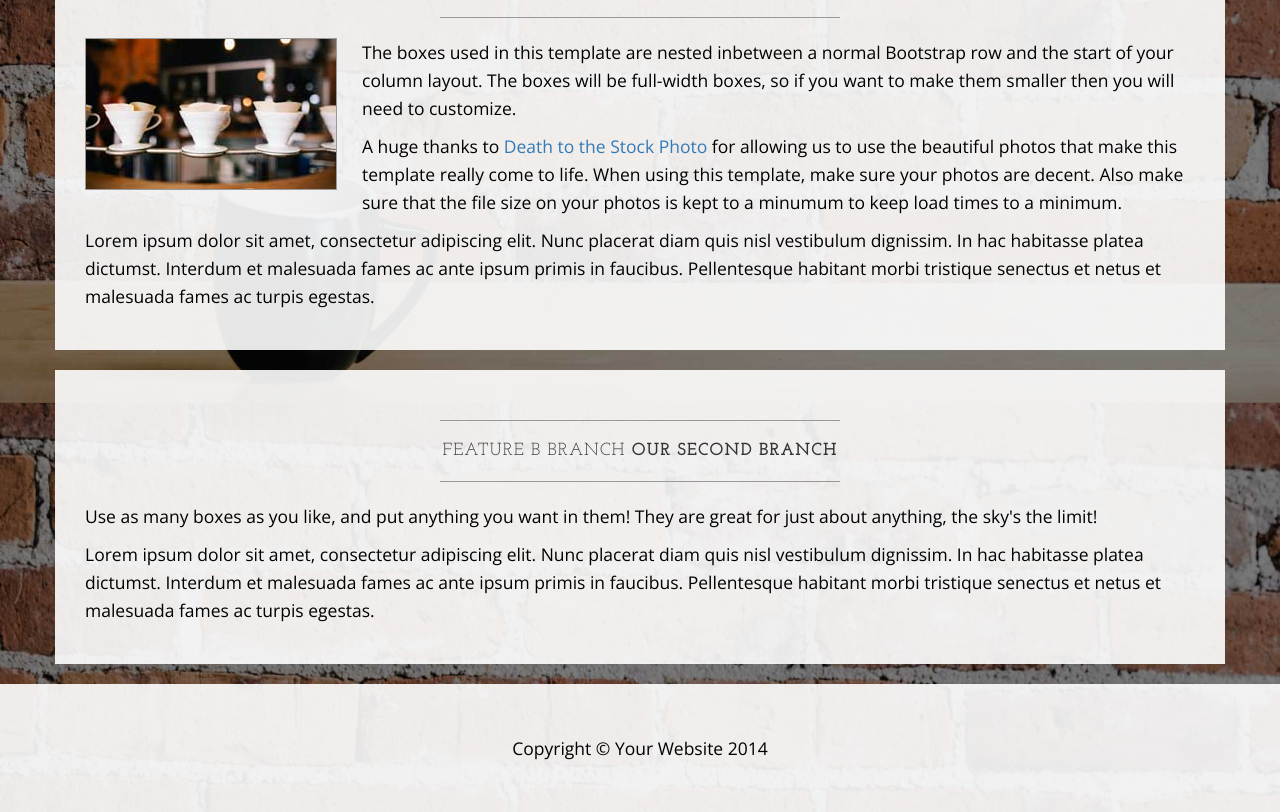
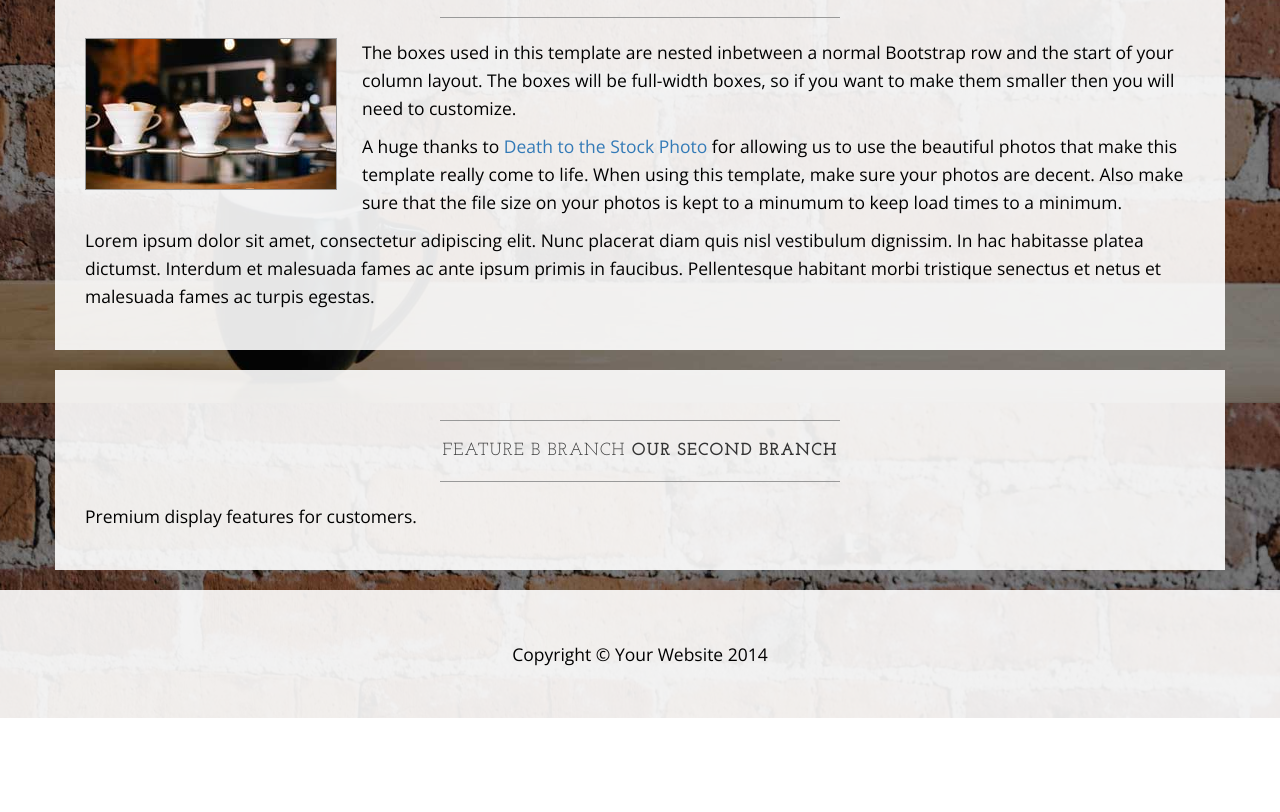
Before and after one commit to mh2media/puggles, a plain HTML site: page index.html in a window 1280 px wide. Shown: the part 1197-2009 px from the top of the page. After the commit the page ends 1915 px from the top, so only its background shows below. Drawn offline with nearby package versions, Linux system fonts and the light colour scheme.

Commit message:
edited paragraph on featureB

```diff
--- a/index.html
+++ b/index.html
@@ -144,8 +144,7 @@
                         <strong>our second branch</strong>
                     </h2>
                     <hr>
-                    <p>Use as many boxes as you like, and put anything you want in them! They are great for just about anything, the sky's the limit!</p>
-                    <p>Lorem ipsum dolor sit amet, consectetur adipiscing elit. Nunc placerat diam quis nisl vestibulum dignissim. In hac habitasse platea dictumst. Interdum et malesuada fames ac ante ipsum primis in faucibus. Pellentesque habitant morbi tristique senectus et netus et malesuada fames ac turpis egestas.</p>
+                    <p>Premium display features for customers.</p>
                 </div>
             </div>
         </div>
```
